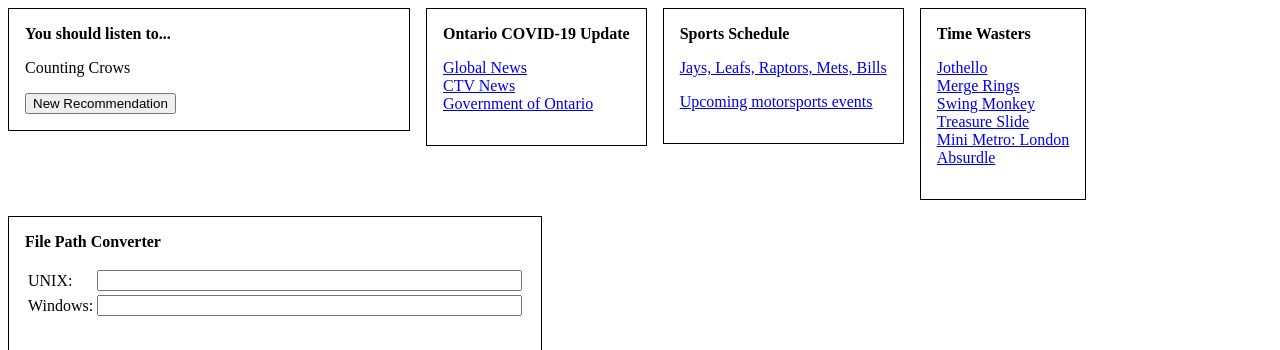
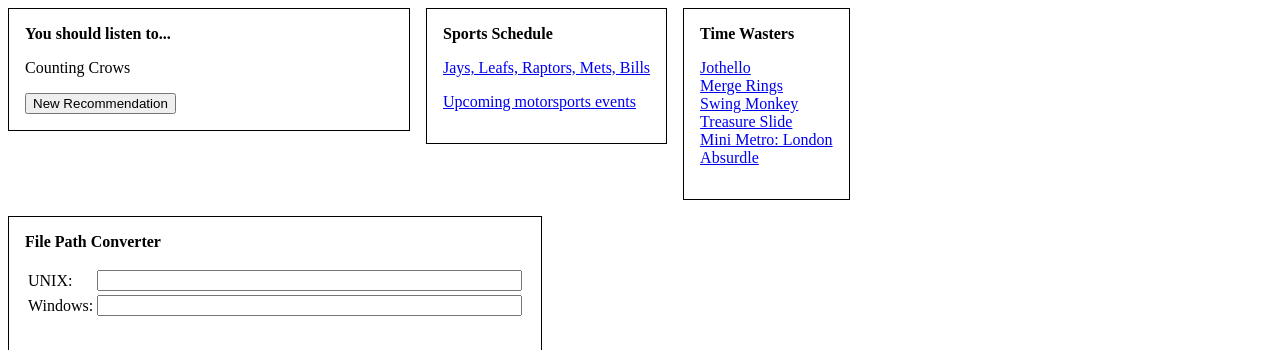
Before and after one commit to jdw1996/dashboard, a React (Create React App) app: page / in a window 1280 px wide. Shown: the top 350 px of the page. Built offline with nearby package versions, Linux system fonts and the light colour scheme.

Commit message:
feat: Remove COVID dashboard item

```diff
--- a/src/App.tsx
+++ b/src/App.tsx
@@ -1,6 +1,5 @@
 import React from 'react';
 import { MusicRecommender } from './MusicRecommender';
-import { Covid19Update } from './Covid19Update';
 import { FilePathConverter } from './FilePathConverter';
 import { SportsSchedule } from './SportsSchedule';
 import { TimeWasters } from './TimeWasters';
@@ -9,7 +8,6 @@
   return (
     <div className="app">
       <MusicRecommender />
-      <Covid19Update />
       <SportsSchedule />
       <TimeWasters />
       <FilePathConverter />
--- a/src/Covid19Update.tsx
+++ /dev/null
@@ -1,16 +0,0 @@
-import React from 'react';
-import { Widget } from './Widget';
-
-export const Covid19Update = (): JSX.Element => (
-  <Widget className="covid19-update" title="Ontario COVID-19 Update">
-    <p>
-      <a href="https://globalnews.ca/news/6649164/canada-coronavirus-cases/#ontario">Global News</a>
-      <br />
-      <a href="https://www.ctvnews.ca/health/coronavirus/tracking-every-case-of-covid-19-in-canada-1.4852102#ontario">
-        CTV News
-      </a>
-      <br />
-      <a href="https://covid-19.ontario.ca/data">Government of Ontario</a>
-    </p>
-  </Widget>
-);
```
